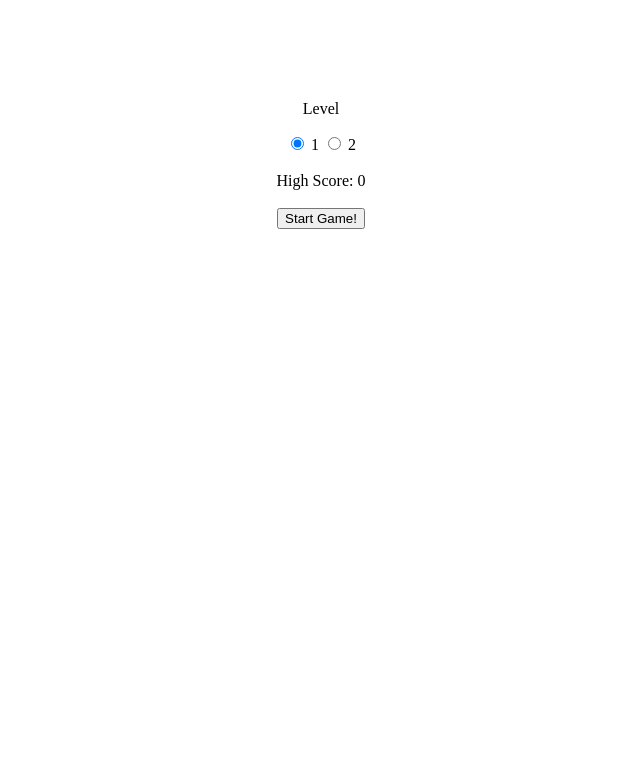
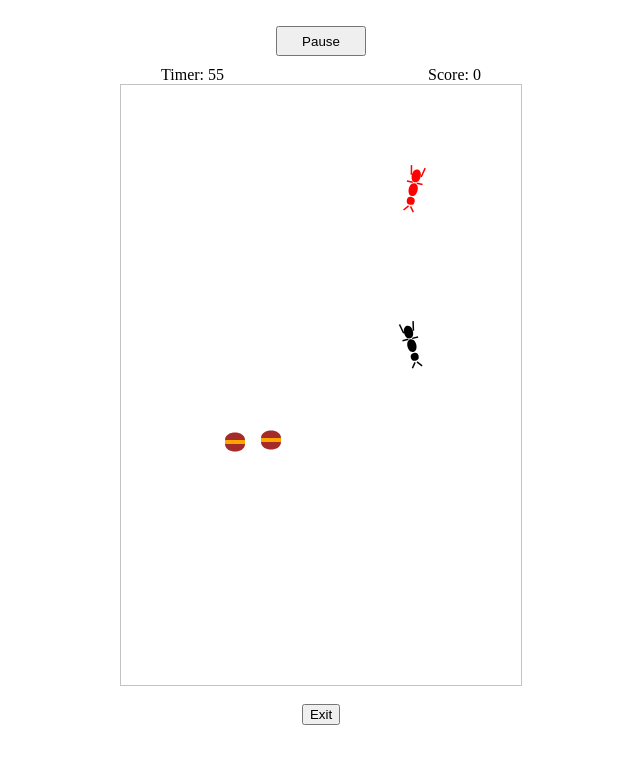
Before and after one commit to boujansa/TapTapBug, a plain HTML site: page a2.html in a window 1280 px wide. Shown: the whole page, without its empty margins (319-959 px from the left). Drawn offline with Linux system fonts and the light colour scheme.

Commit message:
Update a2.html

```diff
--- a/a2.html
+++ b/a2.html
@@ -3,48 +3,20 @@
 	<head>
 		<link type="text/css" rel="stylesheet" href="style.css"/>
 	</head>
-	<body id="load">
-		<div>
-		<form>
-			<p>Level</p>
-  			<input type="radio" name="myLevel"   onChange="storeLevel()" value="1" checked> 1
-  			<input type="radio" name="myLevel"  onChange="storeLevel()" value="2"> 2
+	<body onload="init()">
 
-		</form>
-		</div>
 		<br>
-		<span id="highScore"></span>
+		<button id="pauseGame" onclick="pauseGame()">Pause</button>
 		<br>
+		<span id="counter">Time: 60</span>
+
+		<span id="score">Score: 0</span>
 		<br>
-		<a href="index.html"> <button>Start Game!</button></a>
-		<script type="text/javascript">
-  				if (sessionStorage.getItem("reloadPage")) {
-          			sessionStorage.removeItem("reloadPage");
-          			window.location.reload(true);
-     			}
-  				var myLevel = document.getElementsByName("myLevel");
-  				var level =1;
-  				var highestScore=0;
-				for(var i = 0; i < myLevel.length; i++) {
-				   if(myLevel[i].checked == true) {
-				       level = myLevel[i].value;
-				       console.log(level);
-				   }
-				 }
-				 localStorage.setItem("level", level);
-				 if (typeof(Storage) !== "undefined") {
-					if(localStorage.getItem("HighScore") != null) {
-						highestScore = localStorage.getItem("HighScore");
-						document.getElementById("highScore").innerHTML="High Score: "+highestScore;
-					}
-					else{
-						document.getElementById("highScore").innerHTML="High Score: 0";
-					}
-				}
-				else{
-					console.log("sorry...");
-				}
-  			</script>
+		<canvas id="myCanvas" style="border:1px solid #c3c3c3;">
+			Your browser does not support the HTML5 canvas tag.
+		</canvas>
+		<br>
+		<button id="exit" onclick="exitGame()">Exit</button>
 		<script type="text/javascript" src="tapbug.js"></script>
 	</body>
 </html>
```
